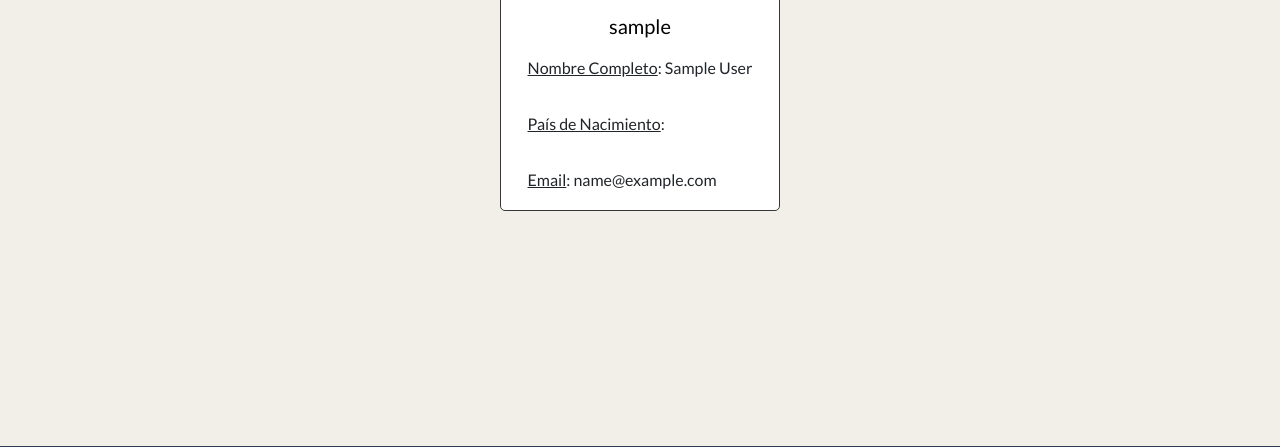
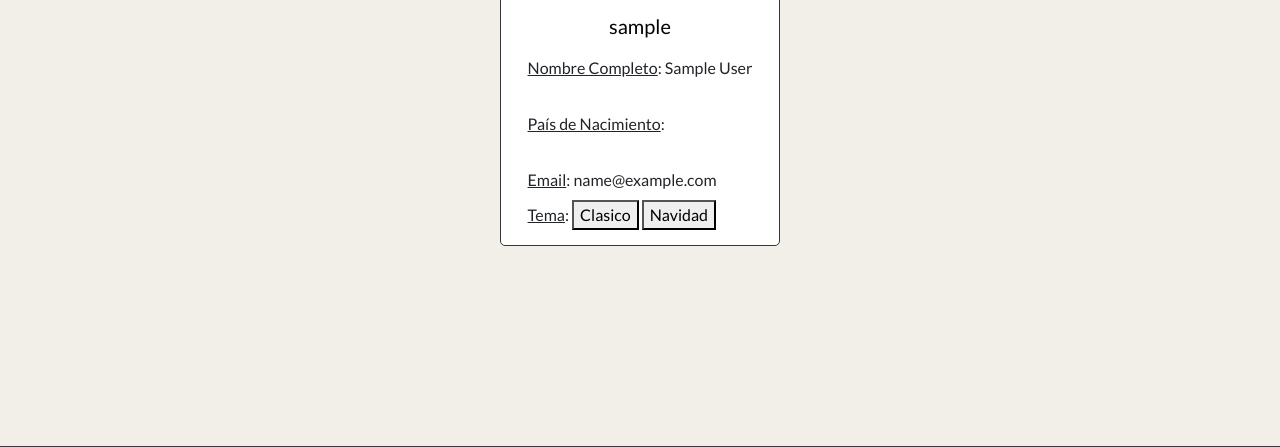
Before and after one commit to esmowin/dh-trabajo-integrador, a PHP site: page /miPerfil.php in a window 1280 px wide. Shown: the part 196-643 px from the top of the page. Run offline with PHP 8.4, Linux system fonts and the light colour scheme; the visitor is signed in with stand-in values (Sample User, id 1).

Commit message:
modificaciones

```diff
--- a/clases/DB.php
+++ b/clases/DB.php
@@ -4,7 +4,7 @@ class DB
 {
   private $dsn = "mysql:host=localhost; dbname=smartpet; charset=utf8mb4; port=3306";
   private $usuario = "root";
-  private $pass = "";
+  private $pass = "root";
   private $opt=[PDO::ATTR_ERRMODE=>PDO::ERRMODE_EXCEPTION];
   private $conn;
 
--- a/header.php
+++ b/header.php
@@ -143,6 +143,7 @@
       <a class="link-carrito" href="#"><img class="carrito" src="images/carrito-blanco.png" alt="carrito"></a>
 
     </ul>
+    <script src="js/themes.js"></script>
 
   </nav>
 
--- a/home.php
+++ b/home.php
@@ -101,6 +101,8 @@
     <script src="js/jquery-3.3.1.min.js"></script>
     <script src="js/bootstrap/bootstrap.min.js"></script>
     <script src="js/header.js"></script>
+    <script src="js/themes.js"></script>
+
 
   </body>
 </html>
--- a/login.php
+++ b/login.php
@@ -128,6 +128,8 @@
     <script src="js/jquery-3.3.1.min.js"></script>
     <script src="js/bootstrap/bootstrap.min.js"></script>
     <script src="js/header.js"></script>
+    <script src="js/themes.js"></script>
+
 
   </body>
 </html>
--- a/miPerfil.php
+++ b/miPerfil.php
@@ -53,6 +53,11 @@ $usuario= $conn_BD->traerPorEmail($_SESSION["email"]);
               <label for=""><u>Email</u>: </label>
               <span><?php echo $usuario->getEmail(); ?></span><!-- Correo electronico: john@doe.com -->
             </div>
+            <div>
+              <label for=""><u>Tema</u>: </label>
+              <button type="button" name="buttonclassic" id="buttonclassic">Clasico</button>
+              <button type="button" name="buttonnavidad" id="buttonnavidad">Navidad</button>
+            </div>
           </div>
         </div>
 
@@ -65,6 +70,7 @@ $usuario= $conn_BD->traerPorEmail($_SESSION["email"]);
     <script src="js/jquery-3.3.1.min.js"></script>
     <script src="js/bootstrap/bootstrap.min.js"></script>
     <script src="js/header.js"></script>
+    <script src="js/themes.js"></script>
 
   </body>
 </html>
--- a/olvideContrasenia.php
+++ b/olvideContrasenia.php
@@ -49,6 +49,8 @@
     <script src="js/jquery-3.3.1.min.js"></script>
     <script src="js/bootstrap/bootstrap.min.js"></script>
     <script src="js/header.js"></script>
+    <script src="js/themes.js"></script>
+
 
   </body>
 </html>
--- a/preguntasFrecuentes.php
+++ b/preguntasFrecuentes.php
@@ -123,6 +123,8 @@
     <script src="js/jquery-3.3.1.min.js"></script>
     <script src="js/bootstrap/bootstrap.min.js"></script>
     <script src="js/header.js"></script>
+    <script src="js/themes.js"></script>
+
 
   </body>
 </html>
--- a/registro.php
+++ b/registro.php
@@ -200,6 +200,8 @@
     <script src="js/bootstrap/bootstrap.min.js"></script>
     <script src="js/header.js"></script>
     <script src="js/api.js"></script>
+    <script src="js/themes.js"></script>
+
 
   </body>
 </html>
```
Also changed, not shown: js/themes.js (+0 -11 lines), js/validator.js (added).
